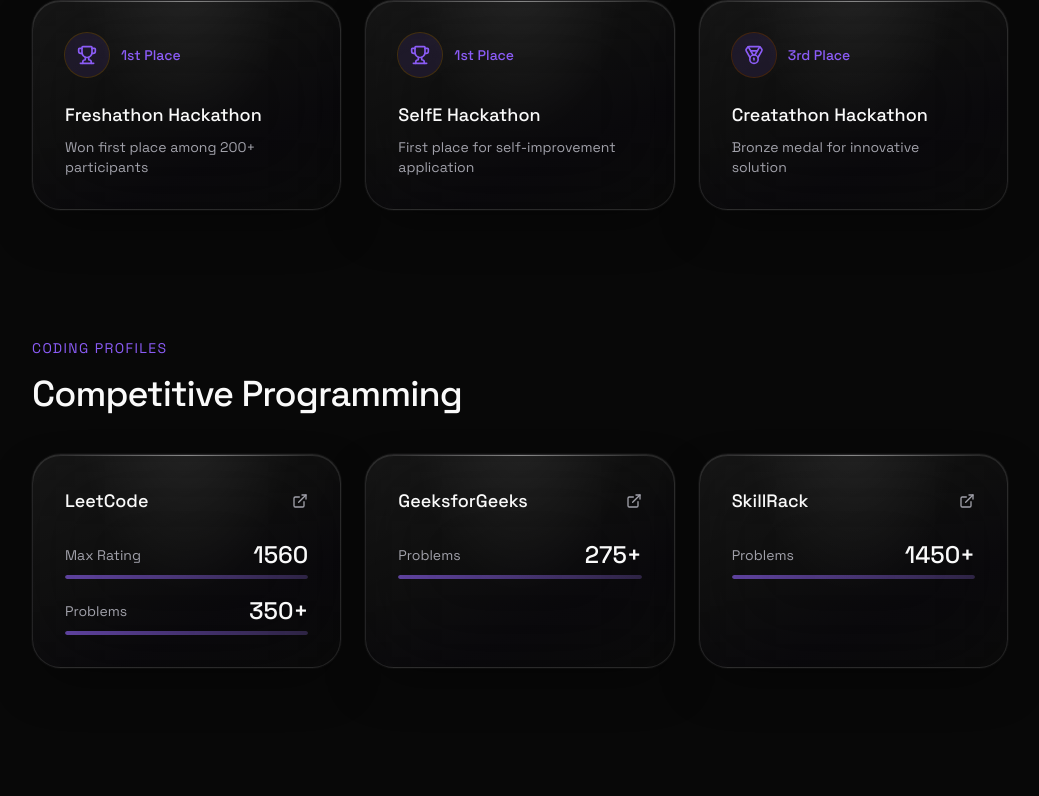
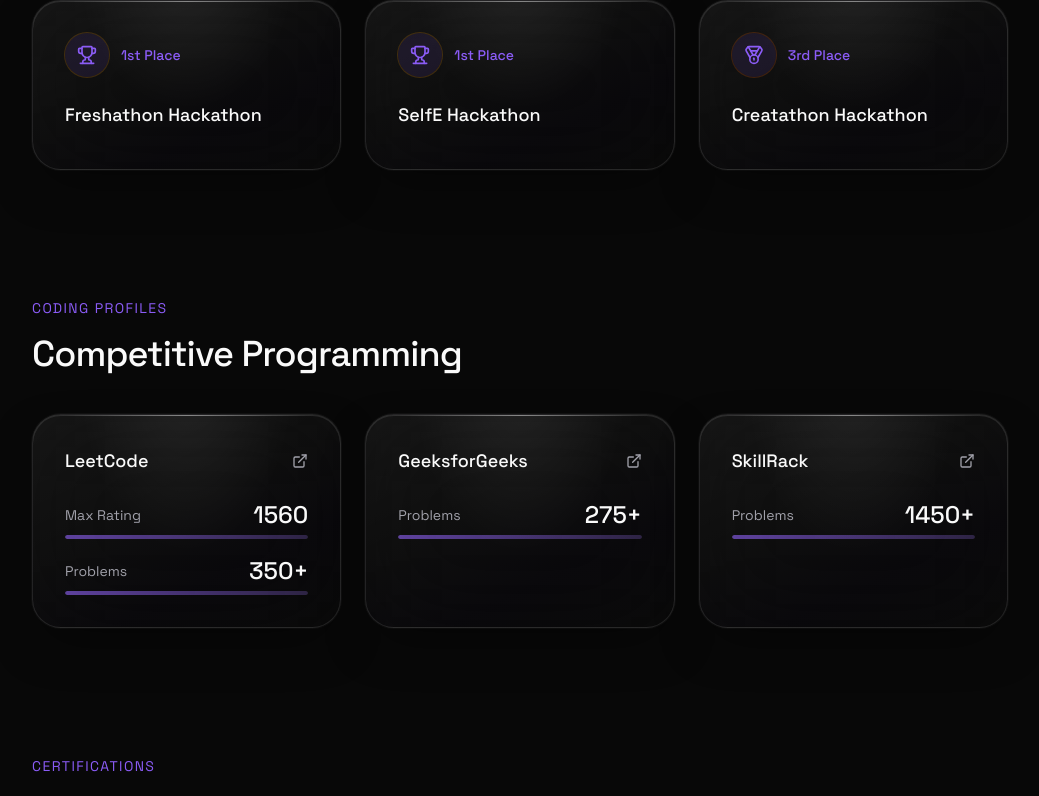
Before and after one commit to SuryaTK2007/MyPortfolio, a Next.js app: page / in a window 1280 px wide. Shown: the part 3738-4534 px from the top of the page, without its empty margins (120-1159 px from the left). Built offline with nearby package versions, Linux system fonts and the light colour scheme.

Commit message:
refactor: comment out achievement descriptions for cleaner display

```diff
--- a/components/achievements.tsx
+++ b/components/achievements.tsx
@@ -9,7 +9,7 @@ const achievements = [
   {
     position: "1st Place",
     title: "Freshathon Hackathon",
-    description: "Won first place among 200+ participants",
+    // description: "Won first place among 200+ participants",
     icon: Trophy,
     gradient: "from-amber-500/20 to-amber-500/0",
     ring: "ring-amber-500/20",
@@ -17,7 +17,7 @@ const achievements = [
   {
     position: "1st Place",
     title: "SelfE Hackathon",
-    description: "First place for self-improvement application",
+    // description: "First place for self-improvement application",
     icon: Trophy,
     gradient: "from-amber-500/20 to-amber-500/0",
     ring: "ring-amber-500/20",
@@ -25,7 +25,7 @@ const achievements = [
   {
     position: "3rd Place",
     title: "Creatathon Hackathon",
-    description: "Bronze medal for innovative solution",
+    // description: "Bronze medal for innovative solution",
     icon: Medal,
     gradient: "from-orange-500/15 to-orange-500/0",
     ring: "ring-orange-500/20",
@@ -76,9 +76,6 @@ export function Achievements() {
                 <h3 className="text-lg font-medium text-foreground mb-2">
                   {achievement.title}
                 </h3>
-                <p className="text-sm text-muted-foreground">
-                  {achievement.description}
-                </p>
               </div>
             </motion.div>
           ))}
```
